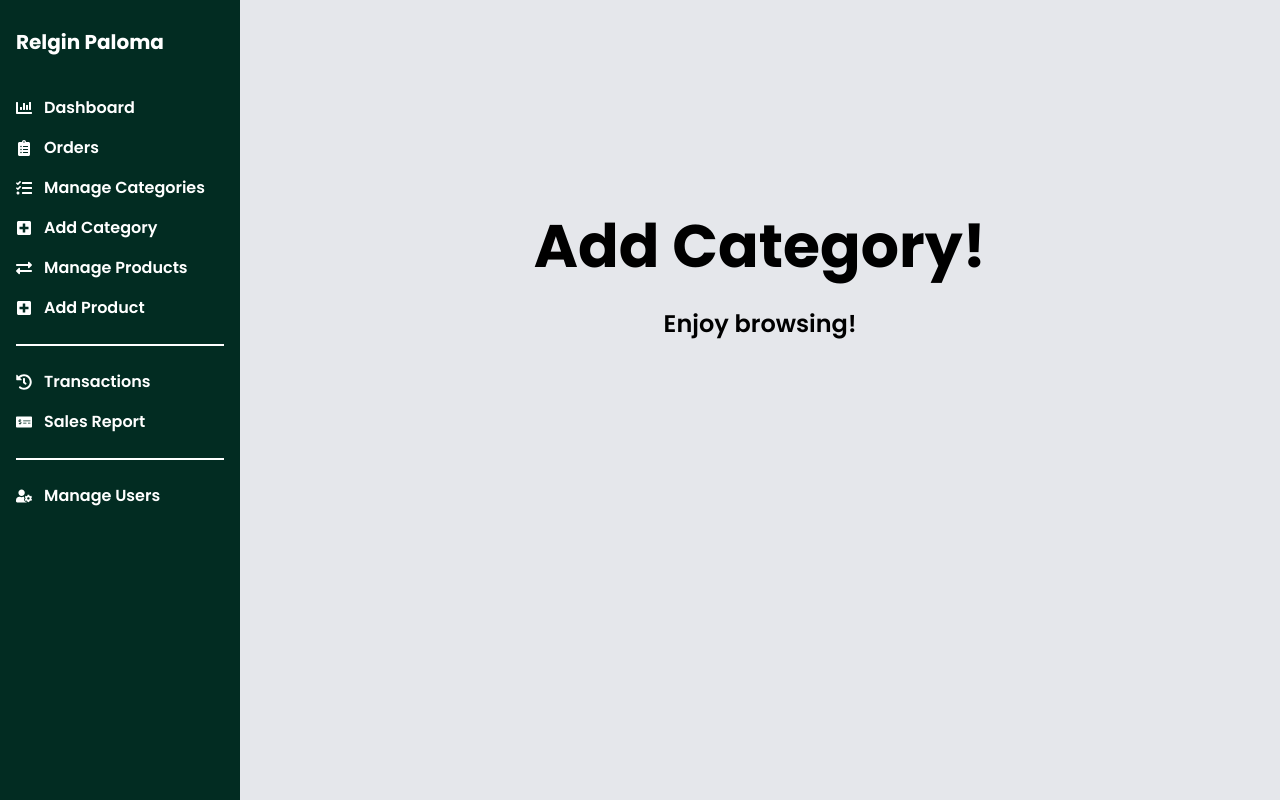
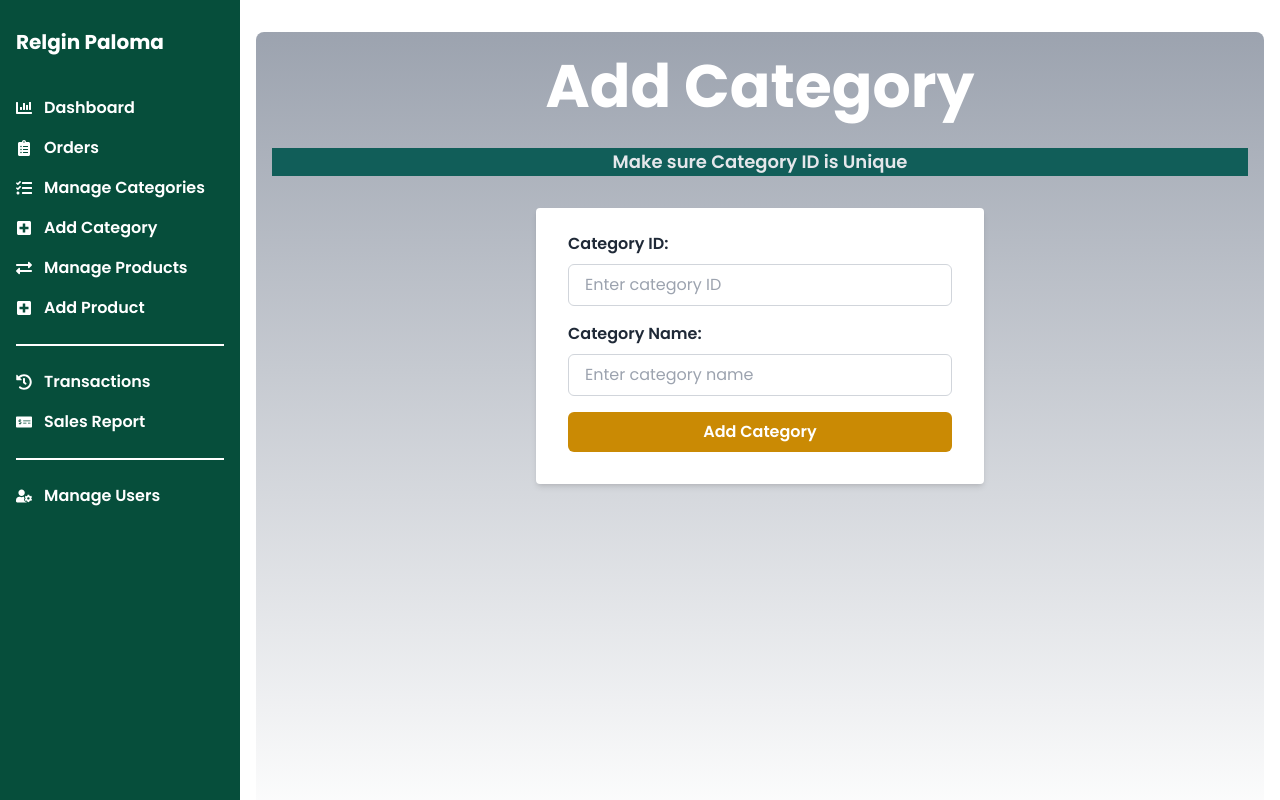
Before and after one commit to Beaumont12/WinzenInventory, a React (Vite) app in the folder winzen/: page /add-category in a window 1280 px wide. Built offline with nearby package versions, Linux system fonts and the light colour scheme; no server answers; the database is empty; sample sign-in values are in the browser's storage.

Commit message:
More updates to come

```diff
--- a/winzen/src/Layout.jsx
+++ b/winzen/src/Layout.jsx
@@ -1,11 +1,12 @@
 import React from 'react';
 import Sidebar from './Sidebar';
+import Logo from './assets/images/logo.png';
 
 const Layout = ({ children }) => {
   return (
-    <div className="flex h-screen">
+    <div className="flex h-screen" style={{ backgroundImage: `url(${Logo})`, backgroundSize: 'cover', backgroundPosition: 'center', backgroundRepeat: 'no-repeat' }}>
       <Sidebar />
-      <div className="flex-1 overflow-y-auto bg-gray-200 bg-cover bg-center bg-no-repeat">
+      <div className="flex-1 overflow-y-auto bg-white">
         <div className="p-4 my-2 ml-60">
           {children}
         </div>
--- a/winzen/src/Sidebar.jsx
+++ b/winzen/src/Sidebar.jsx
@@ -1,70 +1,94 @@
-import React from 'react';
+import React, { useState } from 'react';
 import { NavLink } from 'react-router-dom';
-import { FaChartBar, FaClipboardList, FaListAlt, FaPlusSquare, FaExchangeAlt, FaMoneyCheckAlt, FaUserCog, FaHistory, FaTasks } from 'react-icons/fa'; // Import SVG icons from react-icons
+import { FaChartBar, FaClipboardList, FaTasks, FaPlusSquare, FaExchangeAlt, FaMoneyCheckAlt, FaUserCog, FaHistory } from 'react-icons/fa'; // Import SVG icons from react-icons
 
 const Sidebar = () => {
+  const [activeItem, setActiveItem] = useState(null);
+
+  const handleItemClick = (itemName) => {
+    setActiveItem(itemName === activeItem ? null : itemName);
+  };
+
   return (
-    <div className="fixed left-0 top-0 bg-emerald-950 w-60 h-full">
+    <div className="fixed left-0 top-0 bg-emerald-900 w-60 h-full">
       <div className="p-4">
         <h1 className="text-white text-xl mt-3 font-bold">Relgin Paloma</h1>
       </div>
       <ul className="py-4 text-start">
-        <li className="px-4 py-2 text-white hover:bg-emerald-800 cursor-pointer font-semibold flex items-center transition duration-300 ease-in-out transform hover:scale-105">
-          <NavLink to="/home" className="flex items-center">
+        <NavLink to="/home" onClick={() => handleItemClick("Dashboard")}>
+          <li
+            className={`px-4 py-2 text-white hover:bg-yellow-600 cursor-pointer font-semibold flex items-center transition duration-300 ease-in-out transform hover:scale-105 ${activeItem === "Dashboard" ? 'bg-yellow-600' : ''}`}
+          >
             <FaChartBar className="mr-3 icon" />
             <span className="align-middle">Dashboard</span>
+          </li>
         </NavLink>
-        </li>
-        <li className="px-4 py-2 text-white hover:bg-emerald-800 cursor-pointer font-semibold flex items-center transition duration-300 ease-in-out transform hover:scale-105">
-          <NavLink to="/orders" className="flex items-center">
+        <NavLink to="/orders" onClick={() => handleItemClick("Orders")}>
+          <li
+            className={`px-4 py-2 text-white hover:bg-yellow-600 cursor-pointer font-semibold flex items-center transition duration-300 ease-in-out transform hover:scale-105 ${activeItem === "Orders" ? 'bg-yellow-600' : ''}`}
+          >
             <FaClipboardList className="mr-3 icon" />
             <span className="align-middle">Orders</span>
+          </li>
         </NavLink>
-        </li>
-        <li className="px-4 py-2 text-white hover:bg-emerald-800 cursor-pointer font-semibold flex items-center transition duration-300 ease-in-out transform hover:scale-105">
-          <NavLink to="/manage-category" className="flex items-center">
+        <NavLink to="/manage-category" onClick={() => handleItemClick("Manage Categories")}>
+          <li
+            className={`px-4 py-2 text-white hover:bg-yellow-600 cursor-pointer font-semibold flex items-center transition duration-300 ease-in-out transform hover:scale-105 ${activeItem === "Manage Categories" ? 'bg-yellow-600' : ''}`}
+          >
             <FaTasks className="mr-3 icon" />
             <span className="align-middle">Manage Categories</span>
+          </li>
         </NavLink>
-        </li>
-        <li className="px-4 py-2 text-white hover:bg-emerald-800 cursor-pointer font-semibold flex items-center transition duration-300 ease-in-out transform hover:scale-105">
-          <NavLink to="/add-category" className="flex items-center">
+        <NavLink to="/add-category" onClick={() => handleItemClick("Add Category")}>
+          <li
+            className={`px-4 py-2 text-white hover:bg-yellow-600 cursor-pointer font-semibold flex items-center transition duration-300 ease-in-out transform hover:scale-105 ${activeItem === "Add Category" ? 'bg-yellow-600' : ''}`}
+          >
             <FaPlusSquare className="mr-3 icon" />
             <span className="align-middle">Add Category</span>
+          </li>
         </NavLink>
-        </li>
-        <li className="px-4 py-2 text-white hover:bg-emerald-800 cursor-pointer font-semibold flex items-center transition duration-300 ease-in-out transform hover:scale-105">
-          <NavLink to="/manage-product" className="flex items-center">
+        <NavLink to="/manage-product" onClick={() => handleItemClick("Manage Products")}>
+          <li
+            className={`px-4 py-2 text-white hover:bg-yellow-600 cursor-pointer font-semibold flex items-center transition duration-300 ease-in-out transform hover:scale-105 ${activeItem === "Manage Products" ? 'bg-yellow-600' : ''}`}
+          >
             <FaExchangeAlt className="mr-3 icon" />
             <span className="align-middle">Manage Products</span>
+          </li>
         </NavLink>
-        </li>
-        <li className="px-4 py-2 text-white hover:bg-emerald-800 cursor-pointer font-semibold flex items-center transition duration-300 ease-in-out transform hover:scale-105">
-          <NavLink to="/add-product" className="flex items-center">
+        <NavLink to="/add-product" onClick={() => handleItemClick("Add Product")}>
+          <li
+            className={`px-4 py-2 text-white hover:bg-yellow-600 cursor-pointer font-semibold flex items-center transition duration-300 ease-in-out transform hover:scale-105 ${activeItem === "Add Product" ? 'bg-yellow-600' : ''}`}
+          >
             <FaPlusSquare className="mr-3 icon" />
             <span className="align-middle">Add Product</span>
+          </li>
         </NavLink>
-        </li>
         <hr className="my-4 mx-4 border border-white" />
-        <li className="px-4 py-2 text-white hover:bg-emerald-800 cursor-pointer font-semibold flex items-center transition duration-300 ease-in-out transform hover:scale-105">
-          <NavLink to="/transactions" className="flex items-center">
+        <NavLink to="/transactions" onClick={() => handleItemClick("Transactions")}>
+          <li
+            className={`px-4 py-2 text-white hover:bg-yellow-600 cursor-pointer font-semibold flex items-center transition duration-300 ease-in-out transform hover:scale-105 ${activeItem === "Transactions" ? 'bg-yellow-600' : ''}`}
+          >
             <FaHistory className="mr-3 icon" />
             <span className="align-middle">Transactions</span>
+          </li>
         </NavLink>
-        </li>
-        <li className="px-4 py-2 text-white hover:bg-emerald-800 cursor-pointer font-semibold flex items-center transition duration-300 ease-in-out transform hover:scale-105">
-          <NavLink to="/sales-report" className="flex items-center">
+        <NavLink to="/sales-report" onClick={() => handleItemClick("Sales Report")}>
+          <li
+            className={`px-4 py-2 text-white hover:bg-yellow-600 cursor-pointer font-semibold flex items-center transition duration-300 ease-in-out transform hover:scale-105 ${activeItem === "Sales Report" ? 'bg-yellow-600' : ''}`}
+          >
             <FaMoneyCheckAlt className="mr-3 icon" />
             <span className="align-middle">Sales Report</span>
+          </li>
         </NavLink>
-        </li>
         <hr className="my-4 mx-4 border border-white" />
-        <li className="px-4 py-2 text-white hover:bg-emerald-800 cursor-pointer font-semibold flex items-center transition duration-300 ease-in-out transform hover:scale-105">
-          <NavLink to="/manage-users" className="flex items-center">
+        <NavLink to="/manage-users" onClick={() => handleItemClick("Manage Users")}>
+          <li
+            className={`px-4 py-2 text-white hover:bg-yellow-600 cursor-pointer font-semibold flex items-center transition duration-300 ease-in-out transform hover:scale-105 ${activeItem === "Manage Users" ? 'bg-yellow-600' : ''}`}
+          >
             <FaUserCog className="mr-3 icon" />
             <span className="align-middle">Manage Users</span>
+          </li>
         </NavLink>
-        </li>
       </ul>
     </div>
   );
--- a/winzen/src/categorypage/Addcategory.jsx
+++ b/winzen/src/categorypage/Addcategory.jsx
@@ -1,16 +1,111 @@
-import React from 'react'
+import React, { useState, useEffect } from 'react';
+import { initializeApp } from 'firebase/app';
+import { getDatabase, ref, get, set } from 'firebase/database';
 
-const Addcategory = () => {
+// Firebase configuration
+const firebaseConfig = {
+  apiKey: "AIzaSyDqmb4K_bAd0ySj3QoEeDVT-N0nCMINVN0",
+  authDomain: "wenzinpossystem.firebaseapp.com",
+  databaseURL: "https://wenzinpossystem-default-rtdb.firebaseio.com",
+  projectId: "wenzinpossystem",
+  storageBucket: "wenzinpossystem.appspot.com",
+  messagingSenderId: "910317765447",
+  appId: "1:910317765447:web:1157c166ae49d0590d4262"
+};
+
+// Initialize Firebase
+const app = initializeApp(firebaseConfig);
+
+const AddCategory = () => {
+  const [categoryName, setCategoryName] = useState('');
+  const [categoryId, setCategoryId] = useState('');
+  const [categories, setCategories] = useState({});
+
+  useEffect(() => {
+    loadCategories();
+  }, []);
+
+  const loadCategories = () => {
+    const db = getDatabase();
+    const categoriesRef = ref(db, 'categories');
+    get(categoriesRef)
+      .then((snapshot) => {
+        if (snapshot.exists()) {
+          setCategories(snapshot.val());
+        }
+      })
+      .catch((error) => {
+        console.error('Error loading categories:', error);
+      });
+  };
+
+  const handleAddCategory = () => {
+    if (!categoryName || !categoryId) {
+      alert('Please enter both category name and ID');
+      return;
+    }
+
+    // Check if the category ID already exists
+    if (categories && categories[categoryId]) {
+      alert('Category ID already exists. Please choose a unique ID.');
+      return;
+    }
+
+    const db = getDatabase();
+    const categoriesRef = ref(db, 'categories/' + categoryId); // Specify the category ID in the reference path
+
+    const newCategoryData = {
+      Name: categoryName
+    };
+
+    set(categoriesRef, newCategoryData) // Pass the reference and data directly to set
+      .then(() => {
+        alert('Category added successfully');
+        setCategoryName('');
+        setCategoryId('');
+        loadCategories(); // Reload categories after adding a new one
+      })
+      .catch((error) => {
+        console.error('Error adding category:', error);
+        alert('Failed to add category');
+      });
+  };
+
   return (
-    <div>
-      <div className="flex-1 bg-gray-200 bg-cover bg-center bg-no-repeat">
-        <div className="p-4 my-24">
-            <h1 className="text-6xl text-center mt-20 font-bold">Add Category!</h1>
-            <h3 className="text-2xl text-center mt-4 md:mt-8 font-semibold">Enjoy browsing!</h3>
+    <div className="flex-1 bg-gradient-to-t to-gray-400 from-white bg-opacity-20 bg-cover bg-center bg-no-repeat h-screen rounded-lg">
+      <div className="p-4 my-2">
+        <h1 className="text-6xl text-white text-center mt-2 font-bold ">Add Category</h1>
+        <h3 className="text-lg text-gray-200 text-center mt-4 md:mt-8 font-semibold bg-teal-800">Make sure Category ID is Unique</h3>
+
+        <div className="mt-8 mx-auto max-w-md">
+          <div className="bg-white shadow-md rounded px-8 pt-6 pb-8 mb-4">
+            <p className="text-gray-800 text-base font-semibold mb-2">Category ID:</p>
+            <input
+              type="text"
+              placeholder="Enter category ID"
+              className="block w-full px-4 py-2 text-gray-800 bg-white border border-gray-300 rounded-md focus:outline-none focus:border-emerald-500 mb-4"
+              value={categoryId}
+              onChange={(e) => setCategoryId(e.target.value)}
+            />
+            <p className="text-gray-800 text-base font-semibold mb-2">Category Name:</p>
+            <input
+              type="text"
+              placeholder="Enter category name"
+              className="block w-full px-4 py-2 text-gray-800 bg-white border border-gray-300 rounded-md focus:outline-none focus:border-emerald-500 mb-4"
+              value={categoryName}
+              onChange={(e) => setCategoryName(e.target.value)}
+            />
+            <button
+              className="block w-full py-2 px-4 bg-yellow-600 text-white font-semibold rounded-md hover:bg-emerald-600 focus:outline-none focus:bg-emerald-600"
+              onClick={handleAddCategory}
+            >
+              Add Category
+            </button>
+          </div>
         </div>
       </div>
     </div>
-  )
-}
+  );
+};
 
-export default Addcategory
+export default AddCategory;
--- a/winzen/src/categorypage/Managecategory.jsx
+++ b/winzen/src/categorypage/Managecategory.jsx
@@ -33,9 +33,11 @@ const Managecategory = () => {
           const categoriesData = snapshot.val();
           const categoriesList = Object.keys(categoriesData).map(categoryId => ({
             id: categoryId,
-            name: categoriesData[categoryId].Name
+            name: categoriesData[categoryId].Name,
+            productCount: 0
           }));
           setCategories(categoriesList);
+          countProducts(categoriesList);
         } else {
           console.log("No categories available");
         }
@@ -47,6 +49,27 @@ const Managecategory = () => {
     fetchCategories();
   }, []);
 
+  const countProducts = async (categoriesList) => {
+    const db = getDatabase();
+    const productsRef = ref(db, 'products');
+    try {
+      const snapshot = await get(productsRef);
+      if (snapshot.exists()) {
+        const productsData = snapshot.val();
+        categoriesList.forEach(category => {
+          Object.values(productsData).forEach(product => {
+            if (product.Category === category.name) {
+              category.productCount++;
+            }
+          });
+        });
+        setCategories([...categoriesList]);
+      }
+    } catch (error) {
+      console.error("Error counting products:", error);
+    }
+  };
+
   const deleteCategory = async (categoryId) => {
     const confirmDelete = window.confirm("Are you sure you want to delete this category?");
     if (!confirmDelete) return;
@@ -55,7 +78,7 @@ const Managecategory = () => {
     const categoryRef = ref(db, `categories/${categoryId}`);
 
     try {
-      await remove(categoryRef); // Use remove function to delete the entire category node
+      await remove(categoryRef);
       setCategories(prevCategories => prevCategories.filter(category => category.id !== categoryId));
       console.log("Category deleted successfully");
     } catch (error) {
@@ -66,7 +89,7 @@ const Managecategory = () => {
   const openEditModal = (category) => {
     setEditedCategory({
       id: category.id,
-      newId: category.id, // Set both id and newId to the existing ID initially
+      newId: category.id,
       name: category.name
     });
     setEditModalOpen(true);
@@ -93,16 +116,13 @@ const Managecategory = () => {
     const categoryRef = ref(db, `categories/${editedCategory.id}`);
 
     try {
-      // First, delete the old category
       await update(categoryRef, {});
 
-      // Then, add the new category with the updated ID and name
       const newCategoryRef = ref(db, `categories/${editedCategory.newId}`);
       await update(newCategoryRef, {
         Name: editedCategory.name
       });
 
-      // Update the categories state with the edited category
       setCategories(prevCategories =>
         prevCategories.map(category =>
           category.id === editedCategory.id ? { ...category, id: editedCategory.newId, name: editedCategory.name } : category
@@ -118,43 +138,34 @@ const Managecategory = () => {
   };
 
   return (
-    <div className="flex-1 bg-gray-200 bg-cover bg-center bg-no-repeat">
+    <div className="flex-1 bg-gradient-to-t to-gray-400 bg-opacity-20 from-white bg-cover bg-center bg-no-repeat rounded-lg h-screen">
       <div className="p-4 my-2">
-        <h1 className="text-6xl text-center font-bold">Manage Category!</h1>
-        <h3 className="text-2xl text-center mt-4 md:mt-8 font-semibold">Enjoy browsing!</h3>
-        <table className="mx-auto mt-8 border-collapse border border-gray-800 w-full text-center">
-          <thead>
-            <tr className="bg-gray-300">
-              <th className="px-4 py-2">Category ID</th>
-              <th className="px-4 py-2">Category Name</th>
-              <th className="px-4 py-2">Actions</th>
-            </tr>
-          </thead>
-          <tbody>
-            {categories.map(category => (
-              <tr key={category.id} className="bg-gray-200">
-                <td className="border border-gray-800 px-4 py-2">{category.id}</td>
-                <td className="border border-gray-800 px-4 py-2">{category.name}</td>
-                <td className="border border-gray-800 px-4 py-2">
-                <button className="text-white bg-yellow-600 py-1 px-2 rounded-md mr-2" onClick={() => openEditModal(category)}>
+        <h1 className="text-6xl text-center text-white font-bold mt-2">Manage Category</h1>
+        <h3 className="text-lg text-center text-gray-200 mt-4 md:mt-8 font-semibold bg-teal-800">Edit at your own Risk</h3>
+        <div className="grid grid-cols-1 md:grid-cols-3 lg:grid-cols-4 gap-8 mt-8">
+          {categories.map(category => (
+            <div key={category.id} className="bg-white border border-gray-500 rounded-xl p-4 flex flex-col justify-center items-center text-center shadow-md">
+              <div className="text-teal-900 font-bold text-2xl mb-1 mt-2">{category.name}</div>
+              <div className="text-white font-semibold text-xs bg-yellow-500 rounded-xl p-1">{category.id}</div>
+              <div className="text-gray-700 font-bold text-xl mt-1">{category.productCount}</div>
+              <div className="mt-4">
+                <button className="text-white bg-emerald-400 py-1 px-2 rounded-lg mr-2" onClick={() => openEditModal(category)}>
                   <PencilIcon className="h-5 w-5" />
                 </button>
-
-                <button className="text-white bg-red-700 py-1 px-2 rounded-md" onClick={() => deleteCategory(category.id)}>
+                <button className="text-white bg-red-700 py-1 px-2 rounded-lg" onClick={() => deleteCategory(category.id)}>
                   <TrashIcon className="h-5 w-5" />
                 </button>
-                </td>
-              </tr>
-            ))}
-          </tbody>
-        </table>
+              </div>
+            </div>
+          ))}
+        </div>
         {editModalOpen && (
           <div className="fixed top-0 left-0 w-full h-full bg-gray-600 bg-opacity-50 flex justify-center items-center">
             <div className="bg-white p-4 rounded-md">
               <h2 className="text-xl font-semibold mb-4">Edit Category</h2>
               <div className="mb-4">
                 <label className="block mb-2">Category ID:</label>
-                <input type="text" name="newId" value={editedCategory.newId} onChange={handleInputChange} className="w-full px-3 py-2 border border-gray-300 rounded-md" />
+                <input type="text" name="newId" value={editedCategory.newId} onChange={handleInputChange} className="w-full px-3 py-2 border border-gray-300 rounded-md" disabled />
               </div>
               <div className="mb-4">
                 <label className="block mb-2">Category Name:</label>
--- a/winzen/src/productspage/Manageproducts.jsx
+++ b/winzen/src/productspage/Manageproducts.jsx
@@ -1,17 +1,81 @@
-import React from 'react'
-import { Link } from 'react-router-dom';
+import React, { useState, useEffect } from 'react';
+import { getDatabase, ref, get } from 'firebase/database';
+import { initializeApp } from 'firebase/app';
 
-const Manageproducts = () => {
+// Firebase configuration
+const firebaseConfig = {
+  apiKey: "AIzaSyDqmb4K_bAd0ySj3QoEeDVT-N0nCMINVN0",
+  authDomain: "wenzinpossystem.firebaseapp.com",
+  databaseURL: "https://wenzinpossystem-default-rtdb.firebaseio.com",
+  projectId: "wenzinpossystem",
+  storageBucket: "wenzinpossystem.appspot.com",
+  messagingSenderId: "910317765447",
+  appId: "1:910317765447:web:1157c166ae49d0590d4262"
+};
+
+// Initialize Firebase
+const app = initializeApp(firebaseConfig);
+
+const ManageProducts = () => {
+  const [categories, setCategories] = useState([]);
+
+  useEffect(() => {
+    loadCategories();
+  }, []);
+
+  const loadCategories = () => {
+    const db = getDatabase();
+    const categoriesRef = ref(db, 'categories');
+    get(categoriesRef)
+      .then((snapshot) => {
+        if (snapshot.exists()) {
+          const categoriesData = snapshot.val();
+          const categoriesArray = Object.values(categoriesData);
+          setCategories(categoriesArray);
+        }
+      })
+      .catch((error) => {
+        console.error('Error loading categories:', error);
+      });
+  };
+
   return (
-    <div>
-      <div className="flex-1 bg-gray-200 bg-cover bg-center bg-no-repeat">
-        <div className="p-4 my-24">
-            <h1 className="text-6xl text-center mt-20 font-bold">Manage Products!</h1>
-            <h3 className="text-2xl text-center mt-4 md:mt-8 font-semibold">Enjoy browsing!</h3>
+    <div className="flex-1 bg-gradient-to-t to-gray-400 from-white bg-cover bg-center bg-no-repeat h-screen rounded-lg">
+      <div className="p-4 my-2">
+        <h1 className="text-6xl text-center mt-2 font-bold text-white">Manage Products!</h1>
+        <h3 className="text-lg bg-teal-800 text-gray-200 text-center mt-4 md:mt-8 font-semibold">Edit Products Only When Necessary</h3>
+        <hr className="my-4 border-gray-500 border-2"/>
+        <div className="flex mt-2 mb-2 overflow-x-auto p-2" style={{ scrollBehavior: 'smooth', background: 'transparent' }}>
+          <style>
+            {`
+              ::-webkit-scrollbar {
+                width: 5px;
+                height: 5px;
+              }
+
+              ::-webkit-scrollbar-track {
+                background: transparent;
+              }
+
+              ::-webkit-scrollbar-thumb {
+                background: #888;
+                border-radius: 5px;
+              }
+
+              ::-webkit-scrollbar-thumb:hover {
+                background: #555;
+              }
+            `}
+          </style>
+          {categories.map((category, index) => (
+            <div key={index} className="mr-24 mb-4">
+              <button className="bg-yellow-500 px-4 py-2 text-white text-lg rounded-lg font-bold">{category.Name}</button>
+            </div>
+          ))}
         </div>
       </div>
     </div>
-  )
-}
+  );
+};
 
-export default Manageproducts
+export default ManageProducts;
```
Also changed, not shown: winzen/src/orderspage/Manageorder.jsx (+13 -11 lines). Lines whose indentation alone changed are shown as unchanged.
